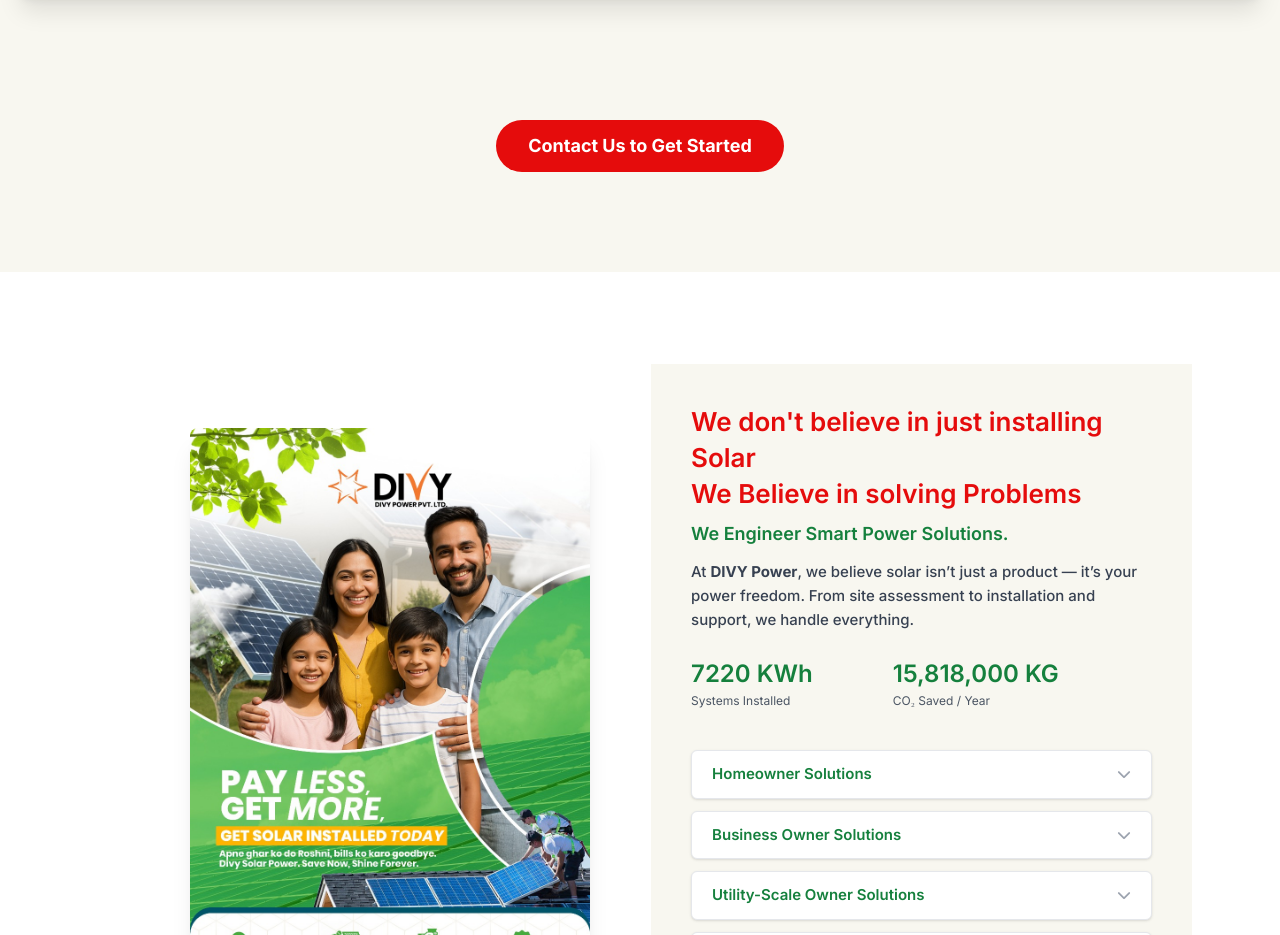
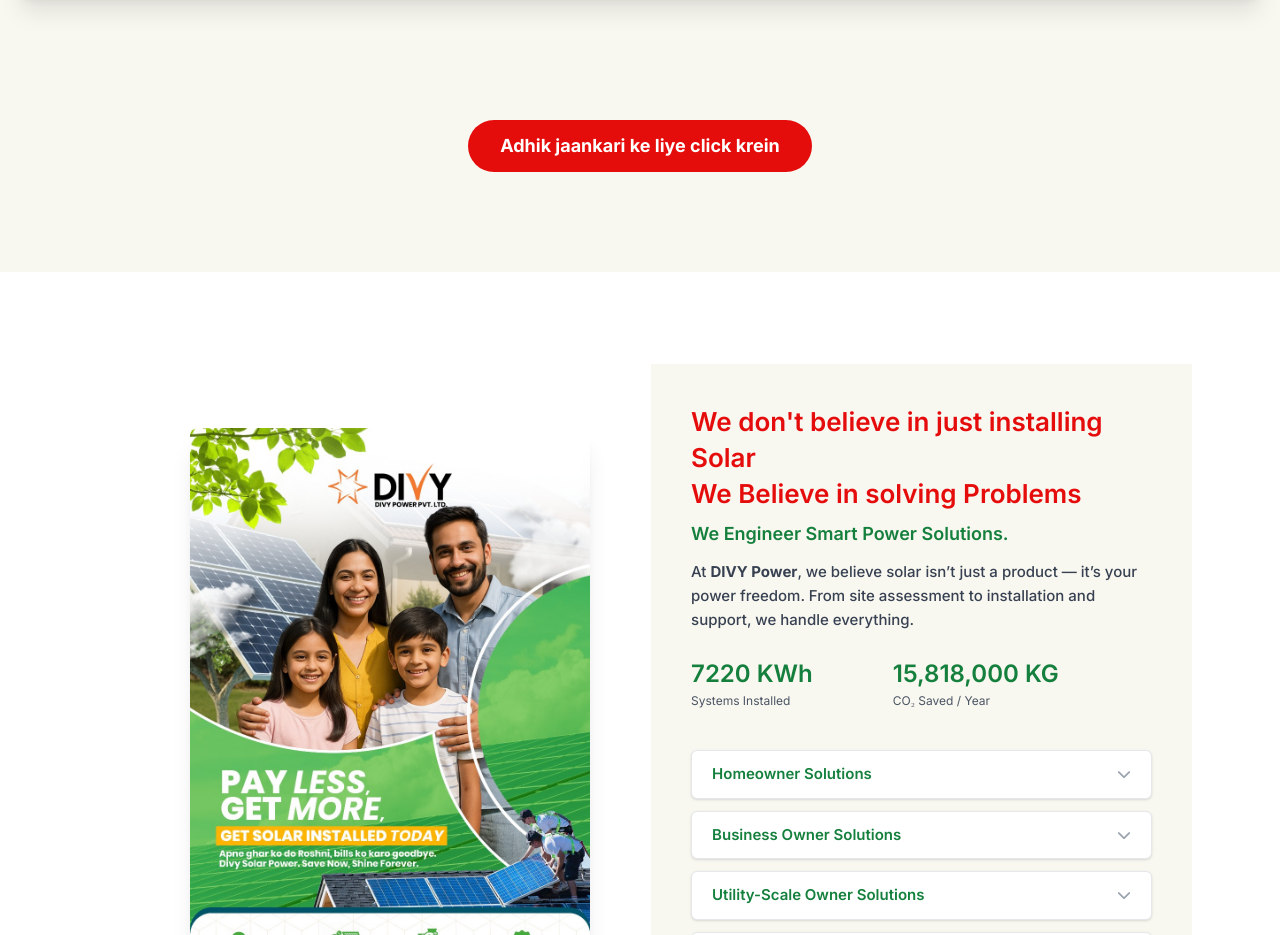
Before and after one commit to vanshika8484/Solar_web, a React (Vite) app: page / in a window 1280 px wide. Shown: the part 3640-4575 px from the top of the page. Built offline with nearby package versions, Linux system fonts and the light colour scheme; a web font is replaced by a local one.

Commit message:
Update Home.jsx

```diff
--- a/src/components/Home.jsx
+++ b/src/components/Home.jsx
@@ -137,7 +137,7 @@ function Home() {
       <section className=" h-72">
         <div className="text-center About1  py-6 mb-10  -mt-36 lg:-mt-44 md:-mt-40 ">
           <button className="bg-[#E50C0C] hover:bg-red-700 text-white font-bold py-3 px-8 rounded-full text-lg transition duration-300">
-            <Link to="./contact">Contact Us to Get Started</Link>
+            <Link to="./contact">Adhik jaankari ke liye click krein</Link>
           </button>
         </div>
 
```
